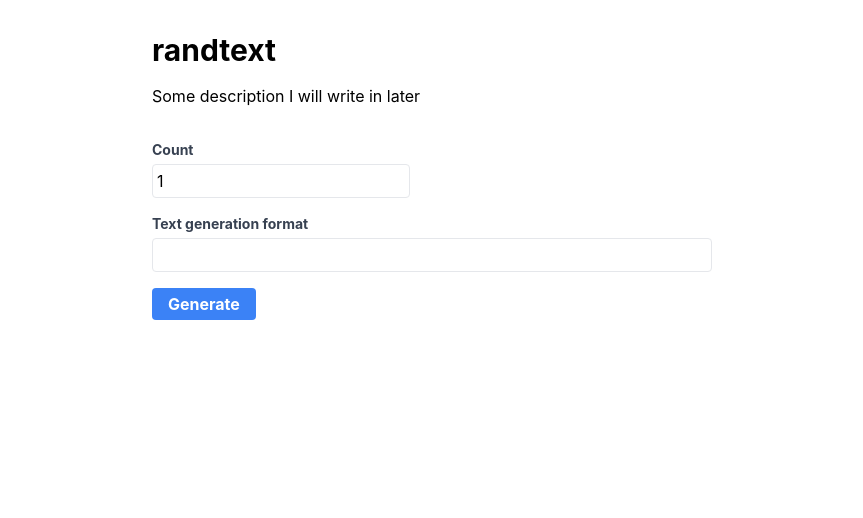
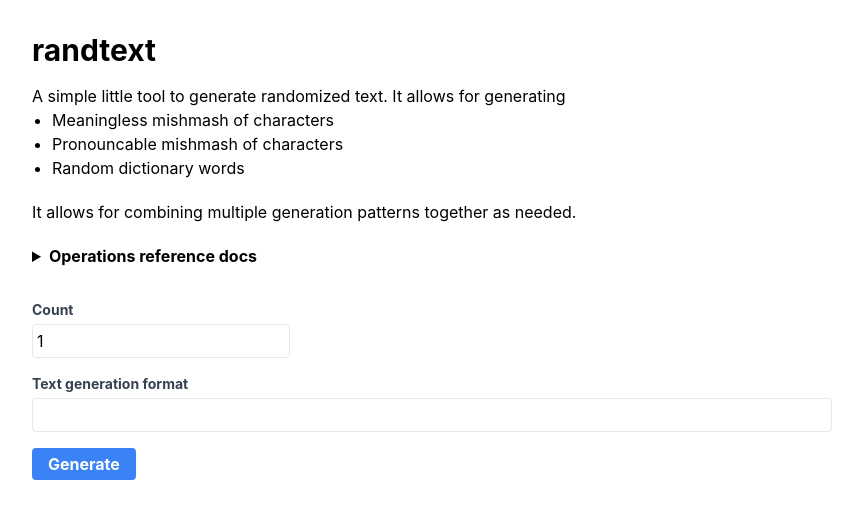
Before and after one commit to Mantaseus/randtext-site, a React (Vite) app: page / in a window 1280 px wide. Shown: the top 518 px of the page, without its empty margins (208-1071 px from the left). Built offline with nearby package versions, Linux system fonts and the light colour scheme.

Commit message:
feat: show some docs

```diff
--- a/src/App.tsx
+++ b/src/App.tsx
@@ -1,4 +1,5 @@
 import { useEffect, useState } from 'react'
+import { OperationsReferenceDocs } from './OperationsReferenceDocs';
 import * as randtext from './randtext';
 
 function useTerminalLikeHistory() {
@@ -47,11 +48,21 @@ function App() {
   }
 
   return (<div className="flex flex-row justify-center p-4">
-    <div className="md:w-[35rem] w-full">
+    <div className="md:w-[50rem] w-full">
       <div className="text-3xl font-bold py-4">randtext</div>
       <p>
-        Some description I will write in later
+        A simple little tool to generate randomized text. It allows for generating
       </p>
+      <ul className="list-disc ml-5">
+        <li>Meaningless mishmash of characters</li>
+        <li>Pronouncable mishmash of characters</li>
+        <li>Random dictionary words</li>
+      </ul>
+      <p className="mt-5">
+        It allows for combining multiple generation patterns together as needed.
+      </p>
+
+      <OperationsReferenceDocs/>
 
       <div className="mt-8">
         <label className="block text-gray-700 text-sm font-bold">Count</label>
--- /dev/null
+++ b/src/OperationsReferenceDocs.tsx
@@ -0,0 +1,43 @@
+import type React from 'react';
+
+export const OperationsReferenceDocs: React.FC = () => {
+  return <details className="mt-5">
+    <summary className="font-bold cursor-pointer">Operations reference docs</summary>
+    <div className="ml-5">
+      <p className="mt-5 mb-4">
+        The following patterns can be used
+      </p>
+      <ul className="list-disc ml-5">
+        <li>
+          <span className="font-bold">Combinable operations</span> - The following can be
+          combined together into a single randomized text generation command
+          <ul className="list-disc ml-7">
+            <li><code className="border rounded bg-gray-300 px-1">{'{count}'}c</code> - All lowercase ascii alphabets</li>
+            <li><code className="border rounded bg-gray-300 px-1">{'{count}'}C</code> - All uppercase ascii alphabets</li>
+            <li><code className="border rounded bg-gray-300 px-1">{'{count}'}i</code> - All integers from 0-9</li>
+            <li>
+              Arbitrary special characters - Any special character can be used based on your
+              need. The <code className="border rounded bg-gray-300 px-1">,</code>
+              character will need to be escaped like this
+              <code className="border rounded bg-gray-300 px-1">\,</code>
+              because it is used to delimit multiple operations together . You can even use a
+              space if you want.
+            </li>
+          </ul>
+        </li>
+        <li>
+          <span className="font-bold">Non-combinable operations</span> - The following need to be
+          run in separate randomized text generation commands.
+          <ul className="list-disc ml-7">
+            <li><code className="border rounded bg-gray-300 px-1">{'{wordSize}'}pc</code> - Generate lowercase pronouncable text</li>
+            <li><code className="border rounded bg-gray-300 px-1">{'{wordSize}'}pC</code> - Generate uppercase pronouncable text</li>
+            <li><code className="border rounded bg-gray-300 px-1">{'{wordSize}'}pcC</code> - Generate pronouncable text with each character having a random case</li>
+            <li><code className="border rounded bg-gray-300 px-1">{'{wordSize}'}dc</code> - Generate lowercase dictionary text</li>
+            <li><code className="border rounded bg-gray-300 px-1">{'{wordSize}'}dC</code> - Generate uppercase dictionary text</li>
+            <li><code className="border rounded bg-gray-300 px-1">{'{wordSize}'}dcC</code> - Generate dictionary text with each character having a random case</li>
+          </ul>
+        </li>
+      </ul>
+    </div>
+  </details>;
+};
```
